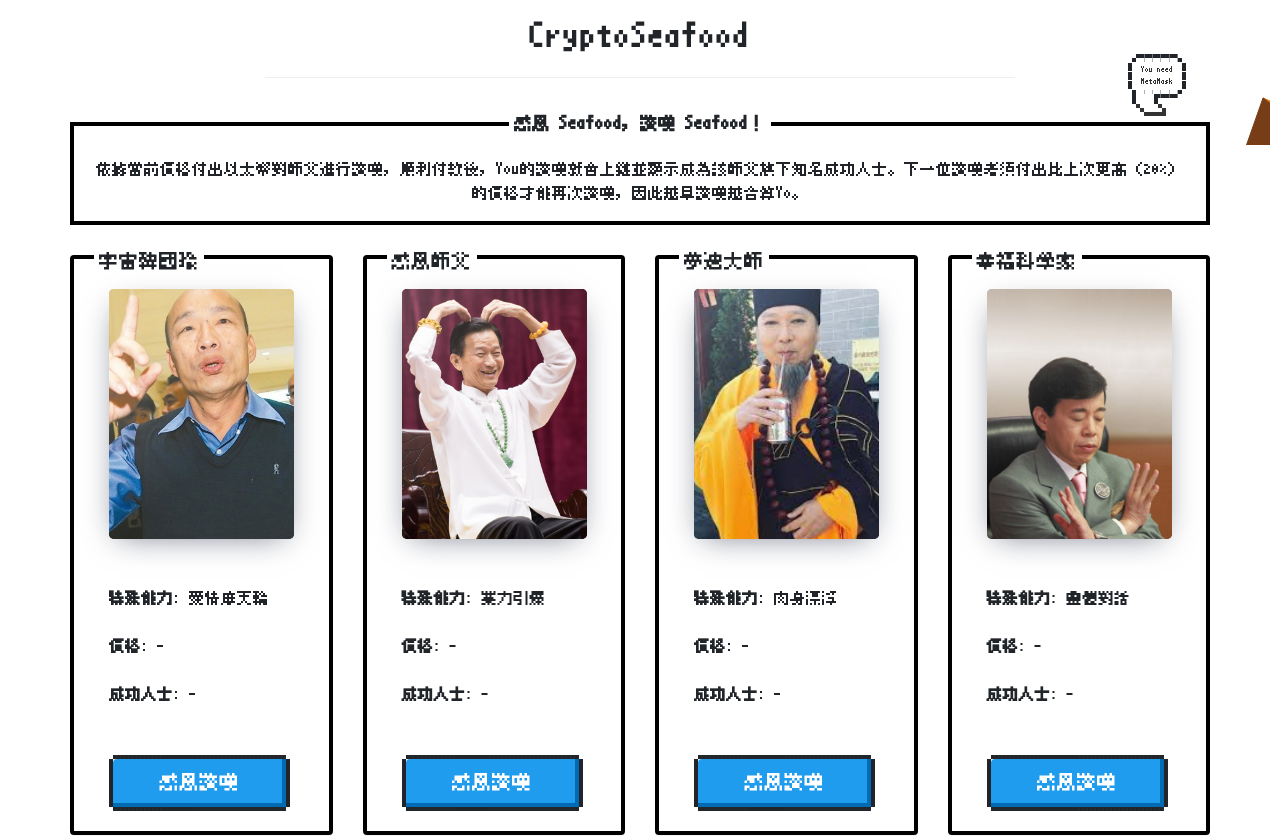
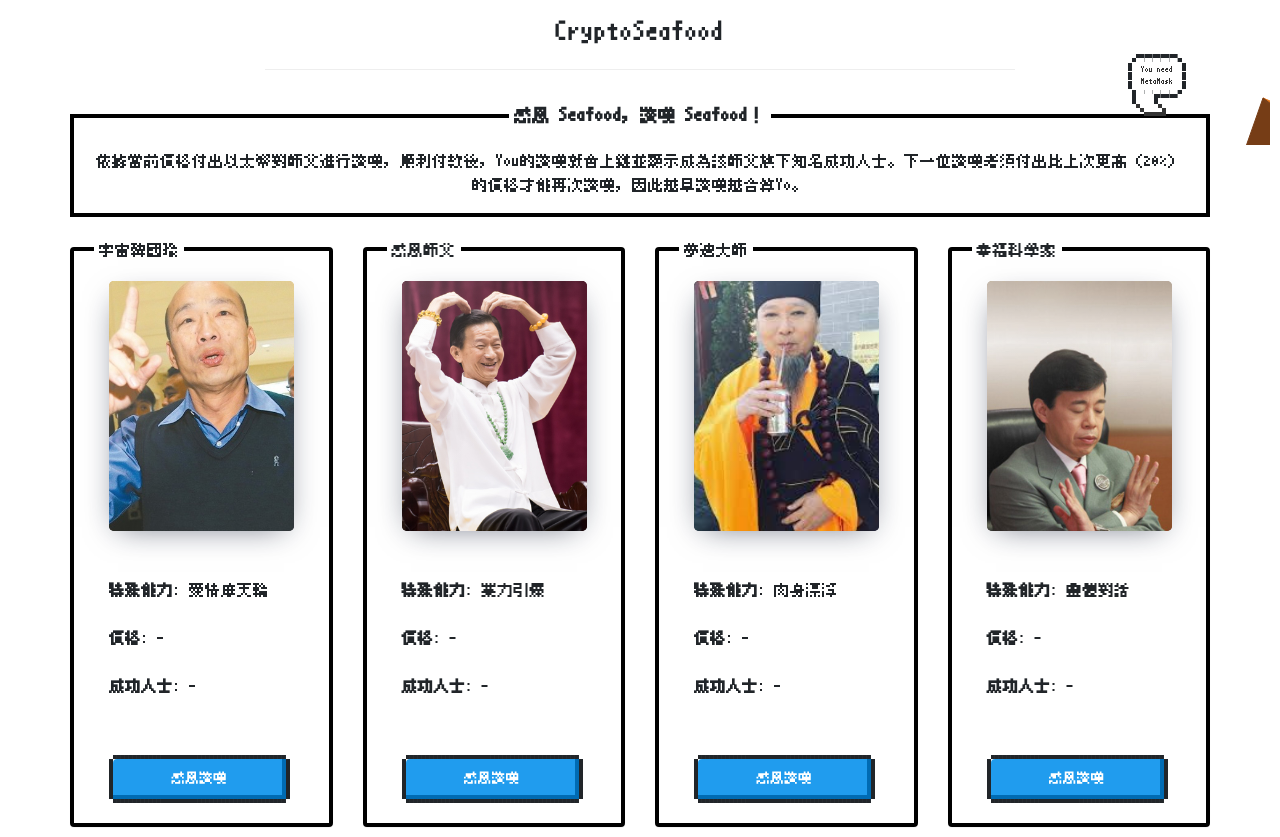
Before and after one commit to dAAAb/pet-shop-zh, a website: page src/index.html in a window 1280 px wide. Shown: the top 837 px of the page. Drawn offline with nearby package versions, Linux system fonts and the light colour scheme; no server answers; files whose address does not match are found by name.

```diff
--- a/src/index.html
+++ b/src/index.html
@@ -3,7 +3,6 @@
   <head>
     <meta charset="utf-8">
     <meta http-equiv="X-UA-Compatible" content="IE=edge">
-    <meta name="viewport" content="width=device-width, initial-scale=1">
     <meta property="og:image" content="https://cryptoseafood.com/images/CRYPTOSEAFOOD-OG-zh.png">
     <meta property="og:title" content="CryptoSeafood 加密師父｜首個虛擬貨幣讚嘆遊戲">
     <meta property="og:description" content="挑選喜歡的師父，把感恩讚嘆付費上鏈。越早讚嘆越划算！">
@@ -13,18 +12,6 @@
     <meta name="twitter:image" content="https://cryptoseafood.com/images/CRYPTOSEAFOOD-OG-zh.png" />
     <!-- The above 3 meta tags *must* come first in the head; any other head content must come *after* these tags -->
     <title>CryptoSeafood</title>
-
-    <!-- Bootstrap -->
-    <link href="css/bootstrap.min.css" rel="stylesheet">
-    <link href="css/atvImg.css" rel="stylesheet" type="text/css">
-    <!-- HTML5 shim and Respond.js for IE8 support of HTML5 elements and media queries -->
-    <!-- WARNING: Respond.js doesn't work if you view the page via file:// -->
-    <!--[if lt IE 9]>
-      <script src="https://oss.maxcdn.com/html5shiv/3.7.3/html5shiv.min.js"></script>
-      <script src="https://oss.maxcdn.com/respond/1.4.2/respond.min.js"></script>
-    <![endif]-->
-    <link href="https://fonts.googleapis.com/css?family=Press+Start+2P" rel="stylesheet">
-    <link href="https://unpkg.com/nes.css/css/nes.css" rel="stylesheet" />
     <!--美咲フォント使用 / font-family:'misakigothic'-->
     <style type="text/css">
       @font-face {
@@ -80,6 +67,18 @@
         }
       }
     </style>
+    <!-- Bootstrap -->
+    <link href="css/bootstrap.min.css" rel="stylesheet">
+    <link href="css/atvImg.css" rel="stylesheet" type="text/css">
+    <!-- HTML5 shim and Respond.js for IE8 support of HTML5 elements and media queries -->
+    <!-- WARNING: Respond.js doesn't work if you view the page via file:// -->
+    <!--[if lt IE 9]>
+      <script src="https://oss.maxcdn.com/html5shiv/3.7.3/html5shiv.min.js"></script>
+      <script src="https://oss.maxcdn.com/respond/1.4.2/respond.min.js"></script>
+    <![endif]-->
+    <link href="https://fonts.googleapis.com/css?family=Press+Start+2P" rel="stylesheet">
+    <link href="https://unpkg.com/nes.css/css/nes.css" rel="stylesheet" />
+
   </head>
   <body style="font-family:'misakigothic'" onclick="playCoin()">
     <div class="container">
@@ -92,7 +91,7 @@
     <!--MetaMask Needed Alert End-->
       <div class="row" style="margin-top: 20px">
         <div class="col-xs-12 col-sm-8 col-sm-push-2">
-          <h1 class="text-center" style="font-size: 34px;font-family:'misakigothic'">CryptoSeafood</h1>
+          <h1 class="text-center" style="font-size: 26px;">CryptoSeafood</h1>
           <hr/>
           <br/>
         </div>
@@ -104,31 +103,34 @@
 	          </div>
 	        </div>
       <div id="petsRow" class="row">
+        <!-- PETS LOAD HERE -->
+      </div>
+    </div>
+
     <div id="petTemplate" style="display: none;">
       <div class="col-sm-6 col-md-4 col-lg-3">
         <div class="nes-container with-title panel panel-default panel-pet" style="height: 580px">
           <div class="title" style="top: 10px;position: absolute">
-                <h3 class="panel-title" style="font-size: 20px">Scrappy</h3>
+            <h3 class="panel-title">Scrappy</h3>
           </div>
-              <div class="panel-body" style="font-size: 16px">
+          <div class="panel-body">
             <div class="atvImg">
 
             <div class="atvImg-layer" data-img="/images/back.png"></div>
             <div class="atvImg-layer" data-img="/images/front.png"></div>
             </div>
             <br/><br/>
-                <!-- <strong>Quote</strong>: <span class="pet-breed">-</span><br/><br/> -->
-                <!-- <strong>年齡</strong>: <span class="pet-age">-</span><br/><br/>-->
+            <!-- <strong>名言</strong>: <span class="pet-breed">-</span><br/><br/> -->
+            <!-- <strong>年紀</strong>: <span class="pet-age">-</span><br/><br/> -->
             <strong>特殊能力</strong>: <span class="pet-location">-</span><br/><br/>
             <strong>價格</strong>: <span class="pet-price">-</span><br/><br/>
             <strong>成功人士</strong>: <span class="pet-owner">-</span><br/><br/>
-                <button class="btn btn-default btn-adopt nes-btn is-primary" type="button" data-id="0" style="position: absolute; bottom:20px; width:68%; font-size: 20px">感恩讚嘆</button>
+            <button class="btn btn-default btn-adopt nes-btn is-primary" type="button" data-id="0" style="position: absolute; bottom:20px; width:68%">感恩讚嘆</button>
           </div>
         </div>
       </div>
 		</div>
-      </div>
-    </div>
+
 		<div class="col-xs-12 col-sm-12" style="margin-bottom: 30px;text-align: center">
 				<footer>
 					<p>
@@ -143,7 +145,6 @@
 			        </a>
 				</footer>
 			</div>
-
 
     <!-- jQuery (necessary for Bootstrap's JavaScript plugins) -->
     <script src="https://ajax.googleapis.com/ajax/libs/jquery/1.12.4/jquery.min.js"></script>
```
Lines whose indentation alone changed are shown as unchanged.
